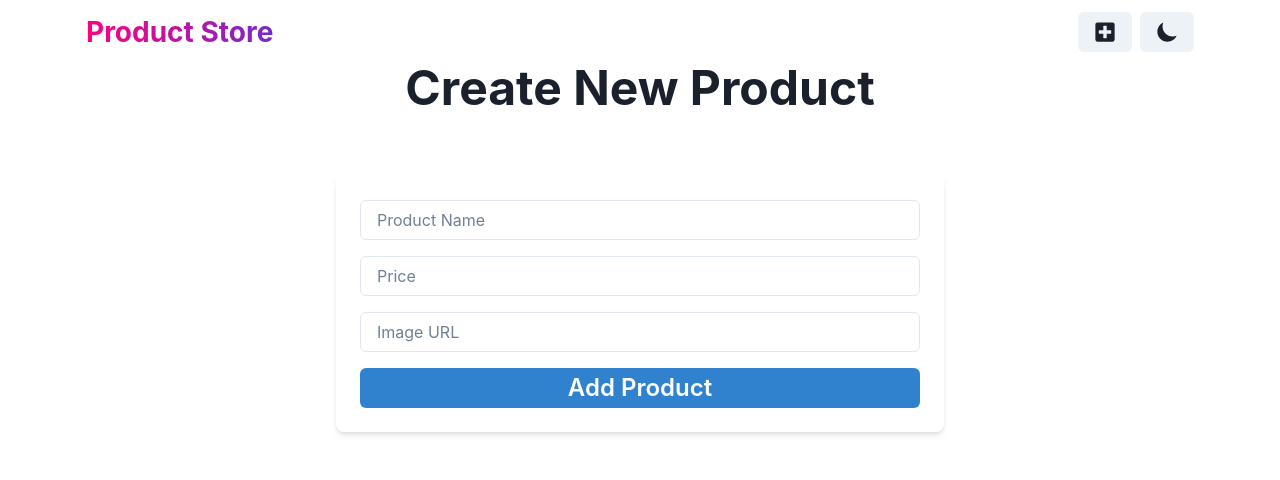
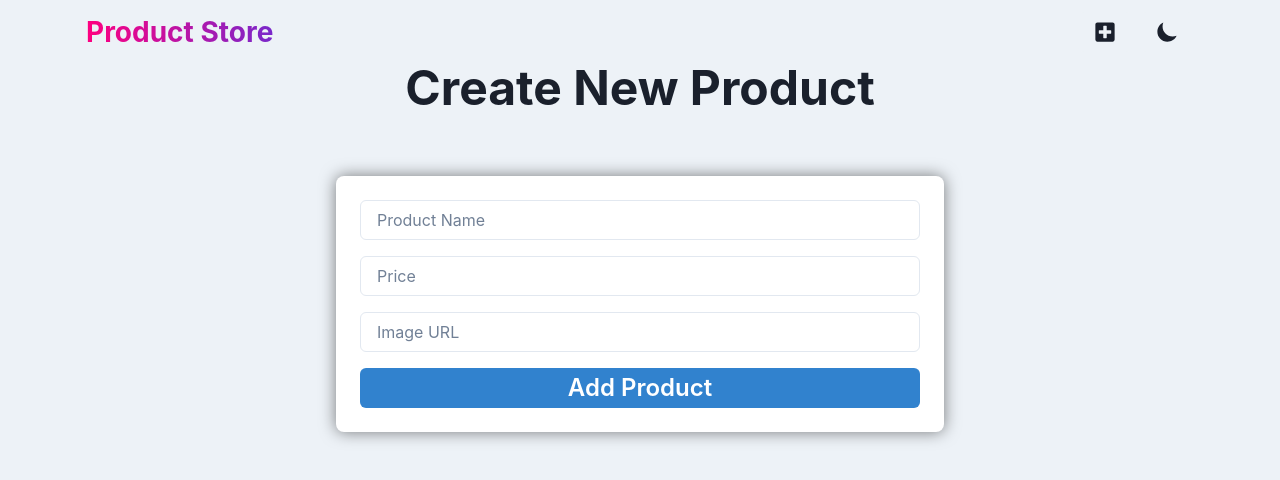
Before and after one commit to HoTa90/Simple-MERN-Products-App, a React (Vite) app in the folder client/: page /create in a window 1280 px wide. Shown: the top 480 px of the page. Built offline with nearby package versions, Linux system fonts and the light colour scheme.

Commit message:
added form shadow

```diff
--- a/client/src/App.jsx
+++ b/client/src/App.jsx
@@ -6,7 +6,7 @@ import NavBar from "./components/NavBar.jsx";
 
 function App() {
 	return (
-		<Box minH={"100vh"} bg={useColorModeValue("grey.100", "grey.900")}>
+		<Box minH={"100vh"} bg={useColorModeValue("gray.100", "gray.900")}>
 			<NavBar />
 			<Routes>
 				<Route path="/" element={<HomePage />} />
--- a/client/src/pages/CreatePage.jsx
+++ b/client/src/pages/CreatePage.jsx
@@ -33,10 +33,13 @@ export default function CreatePage() {
 				</Heading>
 				<Box
 					w={"full"}
-					bg={useColorModeValue("white", "gray.900")}
+					bg={useColorModeValue("white", "gray.800")}
 					p={6}
 					rounded={"lg"}
-					shadow={"md"}>
+					boxShadow={useColorModeValue(
+						"0 0 1em 0 rgb(0, 0 ,0, 0.5)",
+						"0 0 1em 0 rgb(255, 255 ,255, 0.5)"
+					)}>
 					<VStack spacing={4}>
 						<Input
 							placeholder="Product Name"
```
